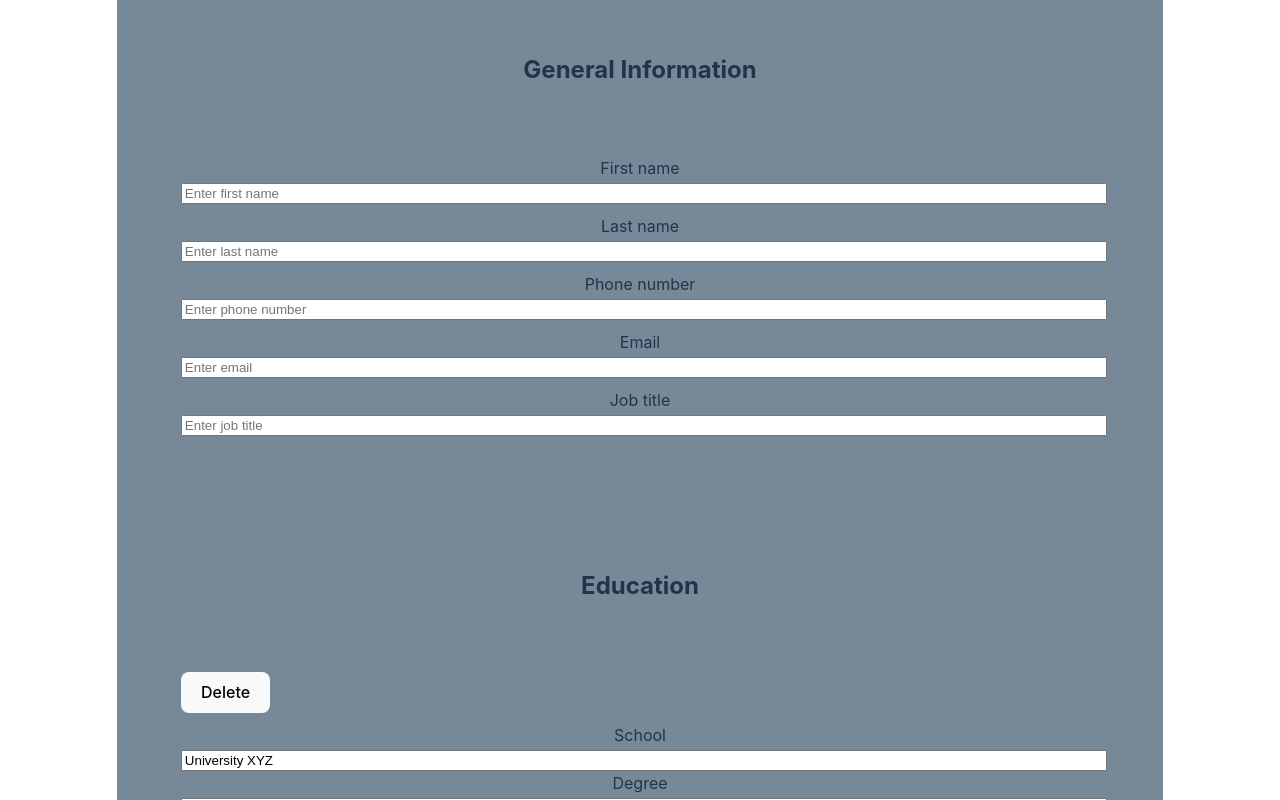
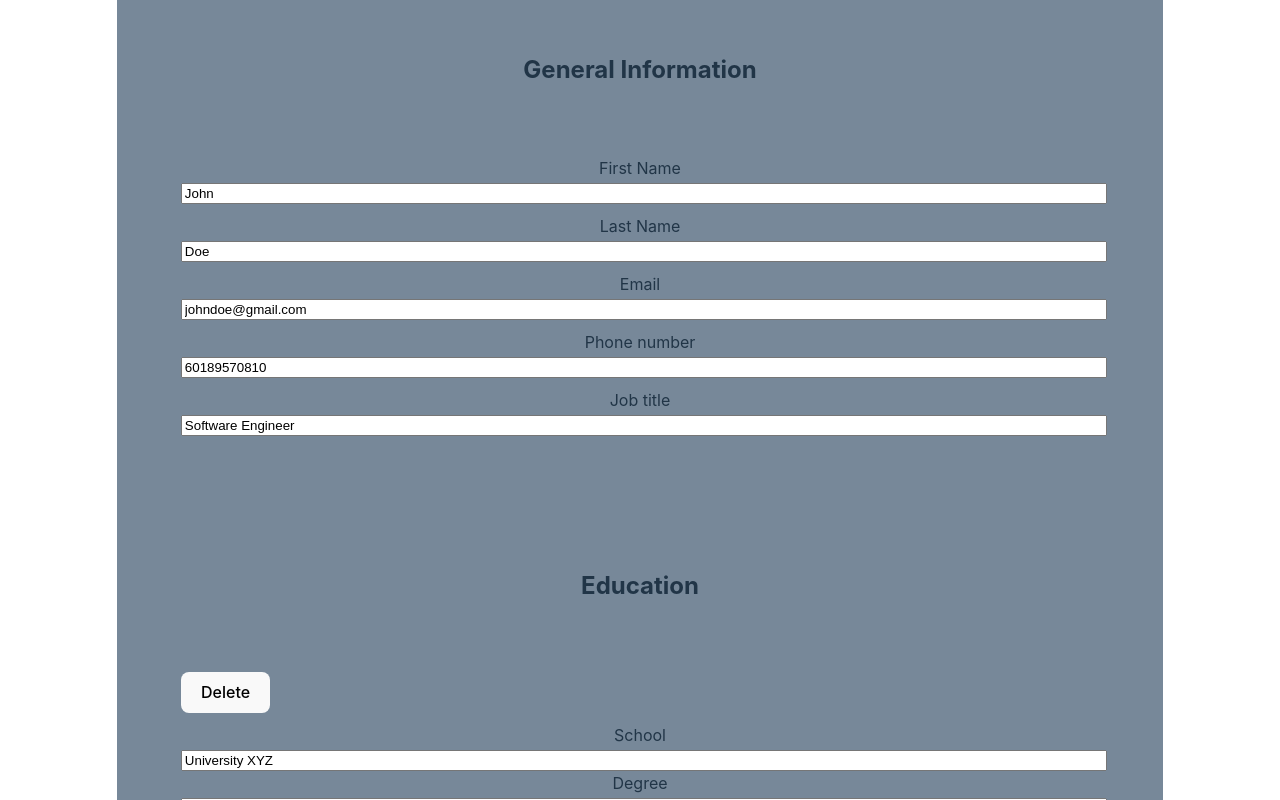
Before and after one commit to nabelk/cv-application, a React (Vite) app: page / in a window 1280 px wide. Shown: the top 800 px of the page. Built offline with nearby package versions, Linux system fonts and the light colour scheme.

Commit message:
update: add handle input change & refactor structure of the component

```diff
--- a/src/components/general-form.jsx
+++ b/src/components/general-form.jsx
@@ -1,17 +1,64 @@
+import { useState } from 'react';
 import { Input } from './input';
-import generalInfo from '../assets/generalInfo.json';
 
-export function GeneralInfoForm() {
-    const listItems = generalInfo.map((info) => (
-        <li key={info.id}>
-            <Input label={info.label} placeholder={info.placeholder} />
-        </li>
+export function GeneralInfoForm({ initialGeneralData, onFormDataChange }) {
+    const [personalInfo, setPersonalInfo] = useState(initialGeneralData);
+
+    const handleInputChange = (e, field) => {
+        const newPersonalInfo = [{ ...personalInfo[0], [field]: e.target.value }];
+        setPersonalInfo(newPersonalInfo);
+        onFormDataChange(newPersonalInfo, 0);
+    };
+
+    const listItems = personalInfo.map((info, idx) => (
+        <ul key={idx} style={{ listStyle: 'none' }}>
+            <li>
+                <Input
+                    label='First Name'
+                    placeholder='Enter first name'
+                    value={info.firstName}
+                    onChange={(e) => handleInputChange(e, 'firstName')}
+                ></Input>
+            </li>
+            <li>
+                <Input
+                    label='Last Name'
+                    placeholder='Enter last name'
+                    value={info.lastName}
+                    onChange={(e) => handleInputChange(e, 'lastName')}
+                ></Input>
+            </li>
+            <li>
+                <Input
+                    label='Email'
+                    placeholder='Enter email'
+                    value={info.email}
+                    onChange={(e) => handleInputChange(e, 'email')}
+                ></Input>
+            </li>
+            <li>
+                <Input
+                    label='Phone number'
+                    placeholder='Enter phone number'
+                    value={info.phoneNumber}
+                    onChange={(e) => handleInputChange(e, 'phoneNumber')}
+                ></Input>
+            </li>
+            <li>
+                <Input
+                    label='Job title'
+                    placeholder='Enter job title'
+                    value={info.jobTitle}
+                    onChange={(e) => handleInputChange(e, 'jobTitle')}
+                ></Input>
+            </li>
+        </ul>
     ));
 
     return (
         <section>
             <h2>General Information</h2>
-            <ul style={{ listStyle: 'none' }}>{listItems}</ul>
+            {listItems}
         </section>
     );
 }
```
